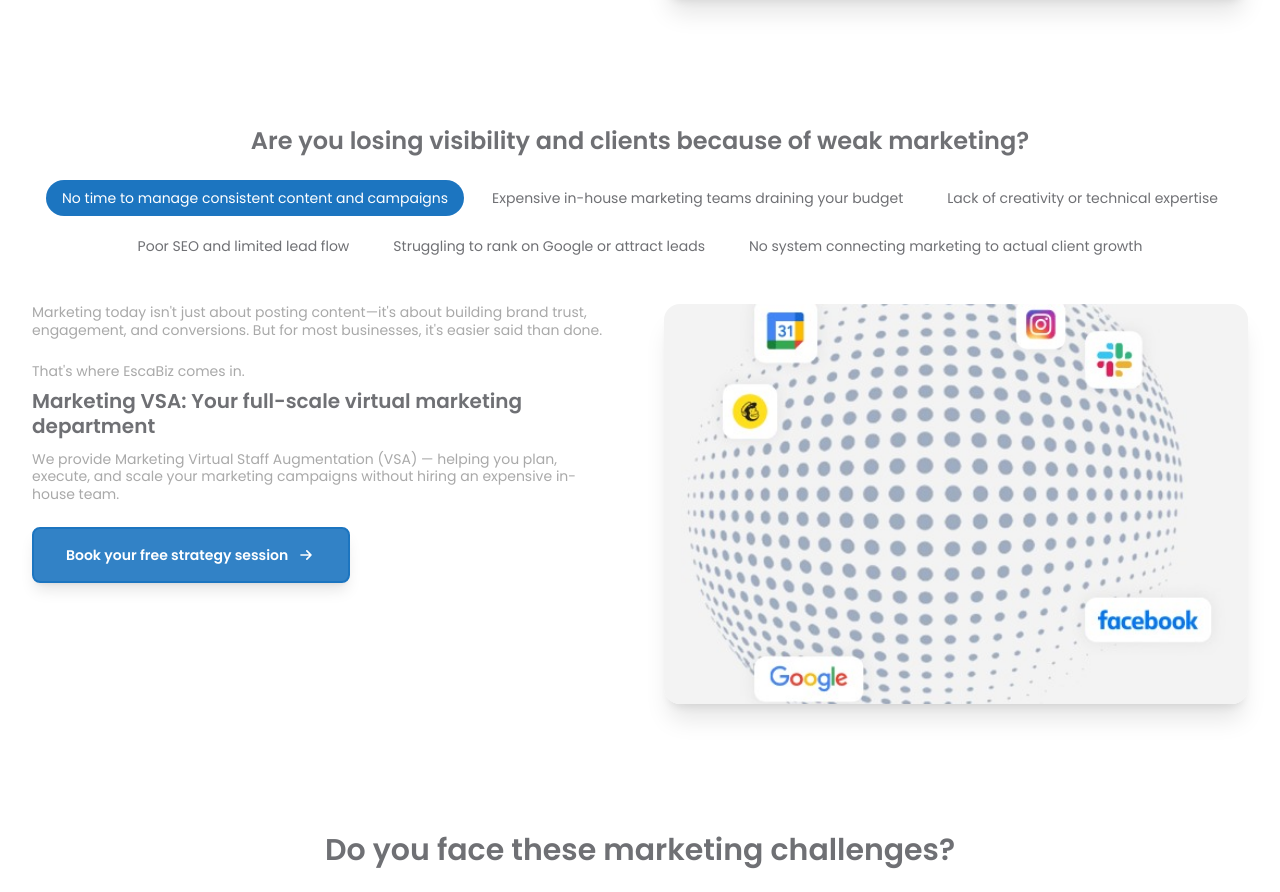
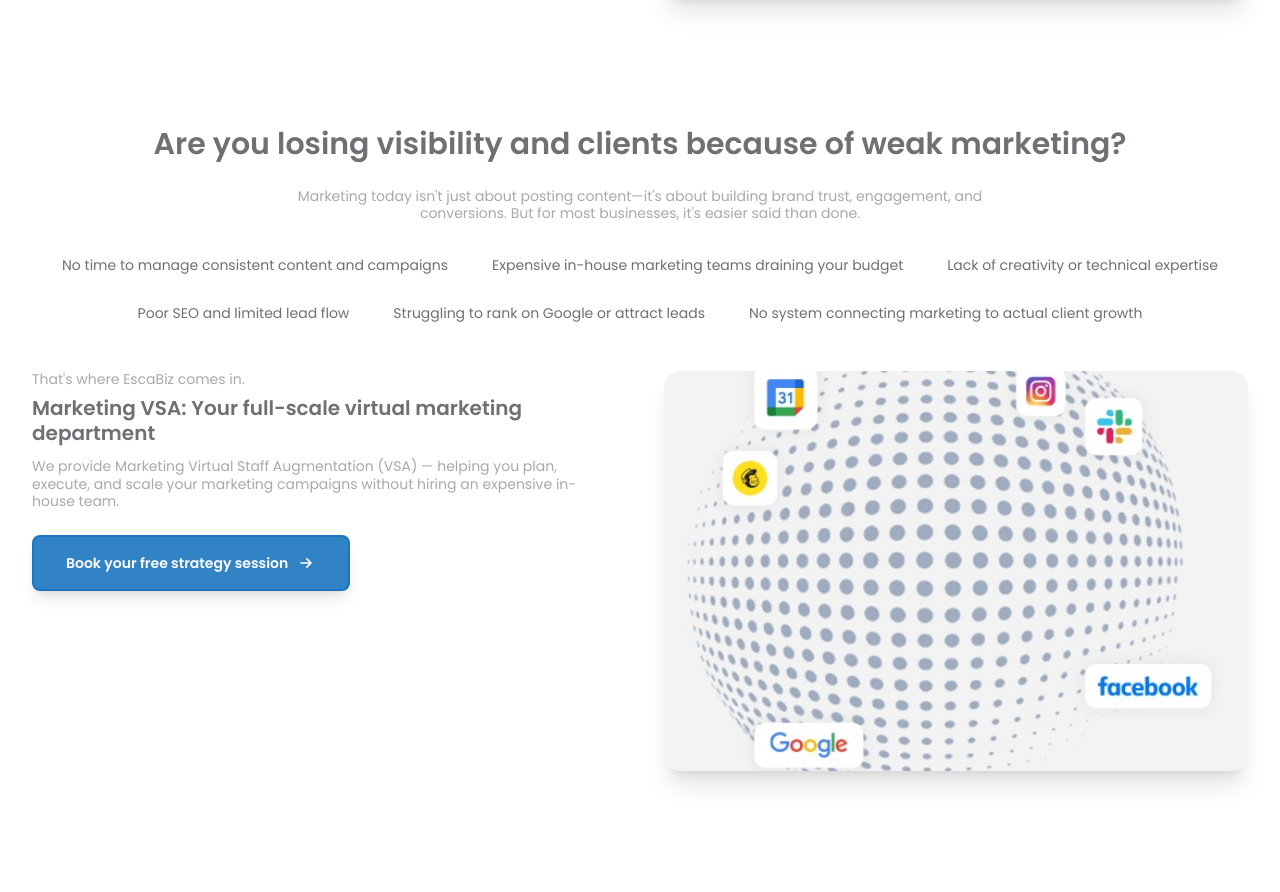
Before and after one commit to Sharmeen-Rauf/escabiz, a Next.js app: page /virtual-staff-augmentation/marketing-vsa in a window 1280 px wide. Shown: the part 1026-1918 px from the top of the page. Built offline with nearby package versions, Linux system fonts and the light colour scheme.

Commit message:
Enhance Marketing VSA page: update main heading font size for better visibility, add a new paragraph for improved messaging, and streamline button styles for consistency and user engagement.

```diff
--- a/src/app/virtual-staff-augmentation/marketing-vsa/page.tsx
+++ b/src/app/virtual-staff-augmentation/marketing-vsa/page.tsx
@@ -102,9 +102,16 @@ export default function MarketingVSAPage() {
           <div className="w-full max-w-7xl mx-auto px-4 sm:px-6 lg:px-8">
             {/* Main Heading */}
             <div className="text-center mb-6">
-              <h5 className="text-base sm:text-lg md:text-xl lg:text-2xl font-semibold text-[#6f7074] leading-tight">
+              <h5 className="text-lg sm:text-xl md:text-2xl lg:text-3xl font-semibold text-[#6f7074] leading-tight">
                 Are you losing visibility and clients because of weak marketing?
               </h5>
+            </div>
+
+            {/* Paragraph */}
+            <div className="text-center mb-6">
+              <p className="text-xs sm:text-xs md:text-sm text-[#a9a9a9] leading-tight font-normal max-w-3xl mx-auto">
+                Marketing today isn&apos;t just about posting content—it&apos;s about building brand trust, engagement, and conversions. But for most businesses, it&apos;s easier said than done.
+              </p>
             </div>
 
             {/* Pain Points Navigation Buttons */}
@@ -119,11 +126,7 @@ export default function MarketingVSAPage() {
               ].map((t, i) => (
                 <button
                   key={i}
-                  className={`px-3 sm:px-4 py-2 rounded-full text-xs sm:text-sm font-normal transition-colors duration-300 ${
-                    i === 0
-                      ? 'bg-[#1c75c0] text-white hover:bg-[#1565a0]'
-                      : 'text-[#6f7074] hover:bg-[#1c75c0] hover:text-white bg-transparent'
-                  }`}
+                  className="px-3 sm:px-4 py-2 rounded-full text-xs sm:text-sm font-normal transition-colors duration-300 text-[#6f7074] hover:bg-[#1c75c0] hover:text-white bg-transparent"
                 >
                   {t}
                 </button>
@@ -134,9 +137,6 @@ export default function MarketingVSAPage() {
             <div className="grid grid-cols-1 lg:grid-cols-2 gap-8 lg:gap-12 items-start">
               {/* Left Column - All Content */}
               <div className="flex flex-col">
-                <p className="text-xs sm:text-xs md:text-sm text-[#a9a9a9] leading-tight font-normal mb-6">
-                  Marketing today isn&apos;t just about posting content—it&apos;s about building brand trust, engagement, and conversions. But for most businesses, it&apos;s easier said than done.
-                </p>
 
                 <p className="text-xs sm:text-xs md:text-sm text-[#a9a9a9] leading-tight font-normal mb-2">
                   That&apos;s where EscaBiz comes in.
```
